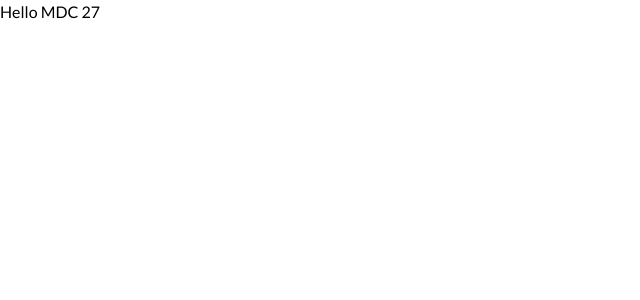
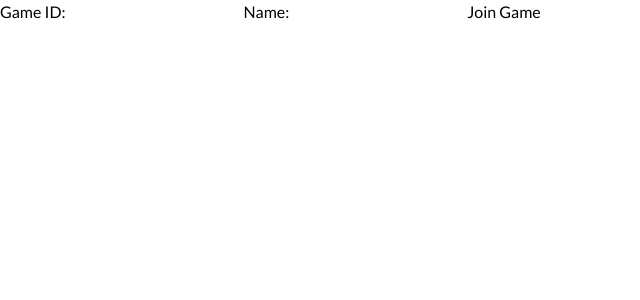
Before and after one commit to Joaqstarr/ScribbleWebApp, a Next.js app: page / in a window 1280 px wide. Shown: the top 300 px of the page, without its empty margins (0-640 px from the left). Built offline with nearby package versions, Linux system fonts and the light colour scheme.

Commit message:
package importing, routing, login html

```diff
--- a/package.json
+++ b/package.json
@@ -17,6 +17,8 @@
     "react": "^18",
     "react-dom": "^18",
     "react-hook-form": "^7.52.1",
+    "react-router": "^6.26.0",
+    "react-router-dom": "^6.26.0",
     "zod": "^3.23.8",
     "zustand": "^4.5.4"
   },
--- /dev/null
+++ b/src/app/components/layout.jsx
@@ -0,0 +1,16 @@
+import Login from "../pages/login/page";
+import {BrowserRouter, Route , Routes} from "react-router-dom"
+
+export default function Layout() {
+    return (
+        <div>
+            <BrowserRouter>
+                <Routes>
+                    <Route element={<Login/>} path="/" />
+                    <Route element={<Login/>} path="/login" />
+                    <Route element={<h1>Not found!</h1>} />
+                </Routes>
+            </BrowserRouter>
+        </div>
+    );
+}
--- a/src/app/page.js
+++ b/src/app/page.js
@@ -1,3 +1,7 @@
+"use client"
+
+import Layout from "./components/layout";
+
 export default function Home() {
-  return <div>Hello MDC 27</div>;
+  return (<Layout/>);
 }
--- /dev/null
+++ b/src/app/pages/login/page.jsx
@@ -0,0 +1,26 @@
+export default function Login() {
+  const handleLogin = (formData) => {
+    const user = formData.get("name");
+    const id = formData.get("id");
+    /*
+    alert(`User '${email}'`);
+
+    const supabase = createClient();
+    supabase.auth.signInWithOtp({
+      email,
+    });
+  */
+    alert(`User ${user} attempting to join game ${id}`);
+  };
+
+
+  return (
+      <form action={handleLogin}>
+        <label htmlFor="id">Game ID:</label>
+        <input id="id" name="id" type="text" required />
+        <label htmlFor="name">Name:</label>
+        <input id="name" name="name" type="text" required />
+        <button type="submit">Join Game</button>
+      </form>
+    )
+  }
```
Also changed, not shown: 2 other files (tests, documents, lock files or other folders).
